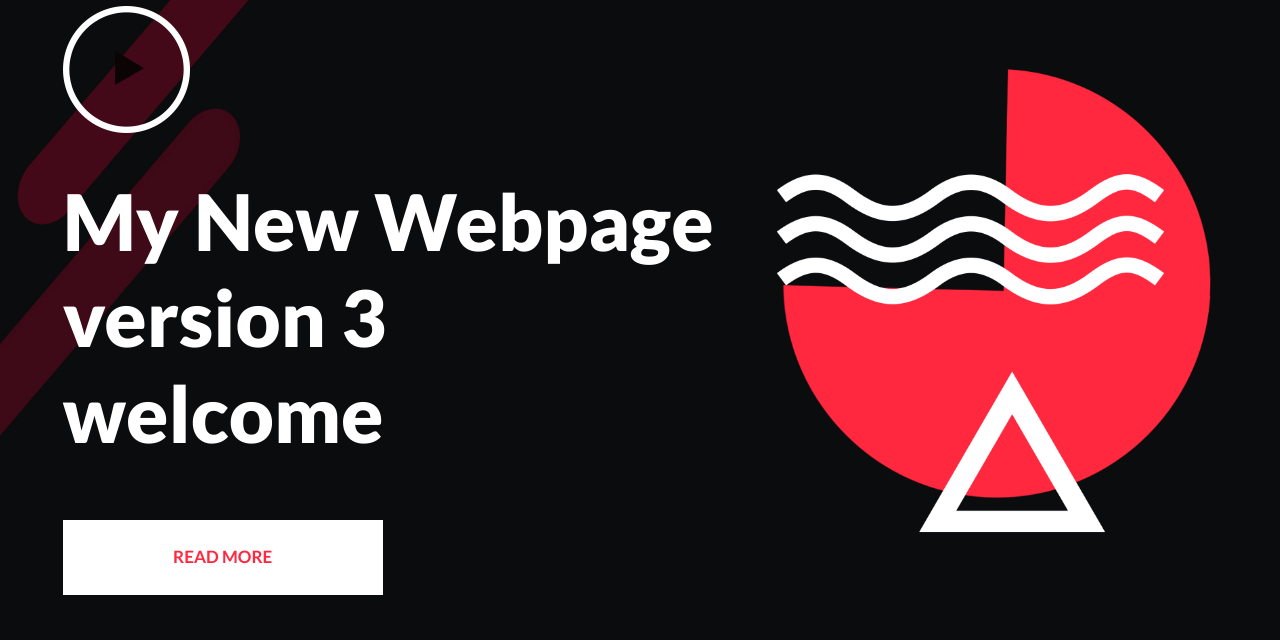
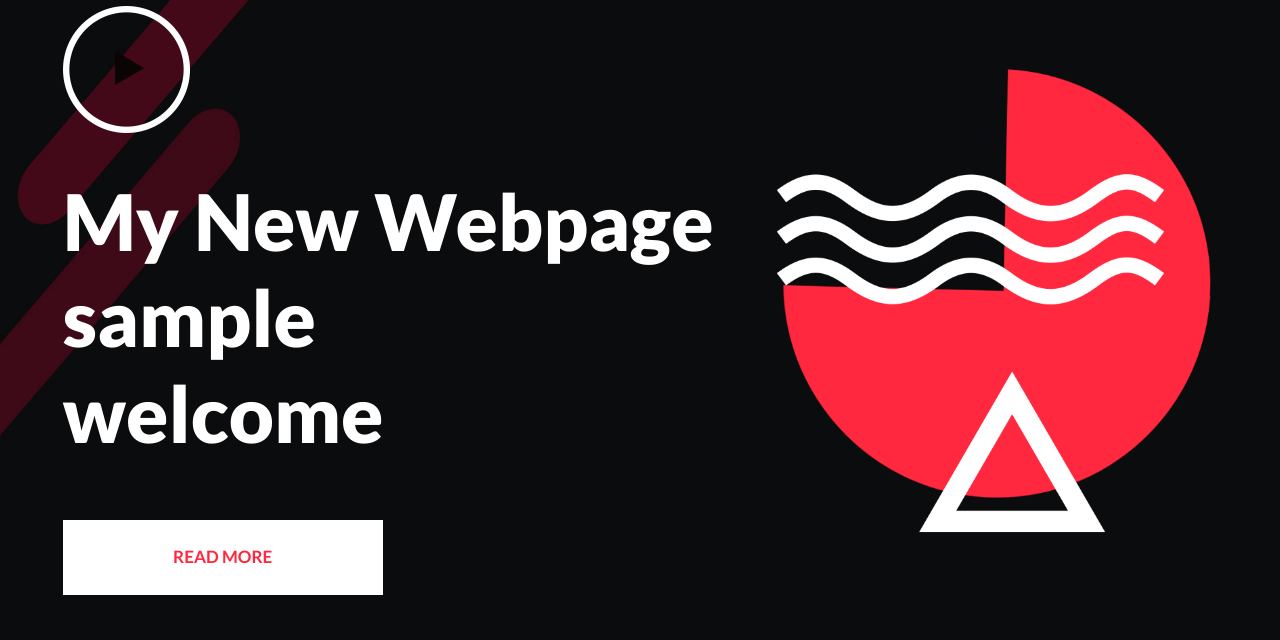
Before and after one commit to Ram2025a/Demo-repo, a plain HTML site: page index.html in a window 1280 px wide. Shown: the part 160-800 px from the top of the page. Drawn offline with nearby package versions, Linux system fonts and the light colour scheme.

Commit message:
Update index.html

```diff
--- a/index.html
+++ b/index.html
@@ -82,7 +82,7 @@
                   <div class="text-bg">
                      <div class="padding_lert">
                         <i><img src="images/btn.png" alt="#"/></i>
-                        <h1>My New Webpage version 3<br> welcome</h1>
+                        <h1>My New Webpage sample <br> welcome</h1>
                         <a href="Javascript:void(0)">Read More</a>
                      </div>
                   </div>
```
